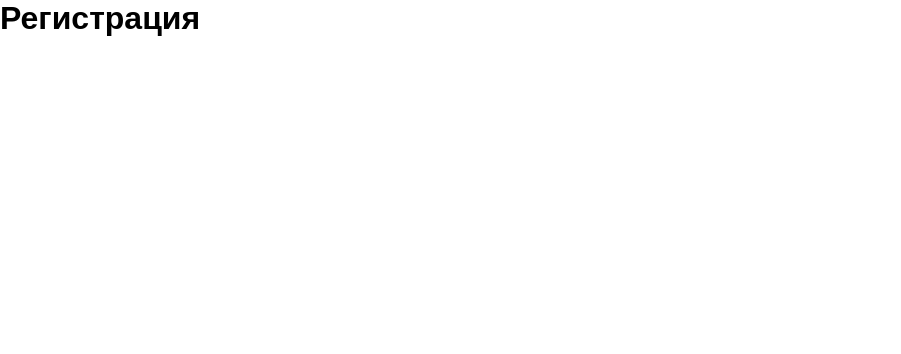
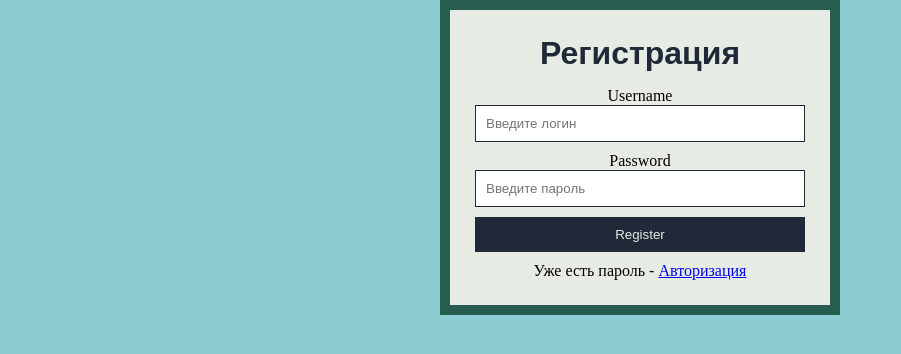
Before and after one commit to cyrox007/SocialChat, a Flask app: page /auth/register in a window 1280 px wide. Shown: the top 354 px of the page, without its empty margins (0-901 px from the left). Run offline with Flask 2, Linux system fonts and the light colour scheme.

Commit message:
update flask

```diff
--- a/app/auth.py
+++ b/app/auth.py
@@ -50,8 +50,6 @@ def auth():
     ).fetchone()
     """ возвращает одну строку из запроса.
         Если запрос не вернул никаких результатов, он возвращает None.
-        Позже будет использоваться функция fetchall(),
-        которая возвращает список всех результатов.
     """
 
     """ хэширует отправленный пароль таким же образом, как и сохраненный хэш,
@@ -90,3 +88,14 @@ def load_logged_in_user():
 def logout():
     session.clear()
     return redirect(url_for('index'))
+
+
+def login_required(view):
+    @functools.wraps(view)
+    def wrapped_view(**kwargs):
+        if g.user is None:
+            return redirect(url_for('auth.login'))
+
+        return view(**kwargs)
+
+    return wrapped_view
--- a/app/templates/auth/register.html
+++ b/app/templates/auth/register.html
@@ -3,6 +3,15 @@
 
 {% block content %}
 
-<h1>{{ title }}</h1>
+
+<form method="post">
+    <h1>{{ title }}</h1>
+    <label for="username">Username</label>
+    <input name="username" id="username" placeholder="Введите логин" required>
+    <label for="password">Password</label>
+    <input type="password" name="password" id="password" placeholder="Введите пароль" required>
+    <input type="submit" value="Register">
+    <p>Уже есть пароль - <a href="{{ url_for('auth.login') }}">Авторизация</a></p>
+</form>
 
 {% endblock %}
--- /dev/null
+++ b/app/templates/auth/style.css
@@ -0,0 +1,41 @@
+form {
+  max-width: 400px;
+  width: 100%;
+  height: auto;
+  margin: 0 auto;
+  padding: 25px;
+  display: -webkit-box;
+  display: -ms-flexbox;
+  display: flex;
+  -webkit-box-orient: vertical;
+  -webkit-box-direction: normal;
+      -ms-flex-direction: column;
+          flex-direction: column;
+  text-align: center;
+  background: var(--color-light);
+  border: 10px solid var(--color-main-dark);
+}
+form h1 {
+  text-align: center;
+  margin-bottom: 15px;
+  color: var(--color-dark);
+}
+form input {
+  padding: 10px;
+  margin-bottom: 10px;
+  border: 1px solid var(--color-dark);
+}
+form input:focus {
+  border: 1px solid var(--color-main);
+}
+form input[type=submit] {
+  cursor: pointer;
+  background: var(--color-dark);
+  border: none;
+  color: var(--color-light);
+  -webkit-transition: background 0.3s ease-in-out;
+  transition: background 0.3s ease-in-out;
+}
+form input[type=submit]:hover {
+  background: var(--color-main-dark);
+}
--- a/app/templates/core/base.html
+++ b/app/templates/core/base.html
@@ -5,8 +5,15 @@
     <meta charset="UTF-8">
     <title>{{ title }}</title>
     <style>
-        {% include 'core/styles.css' %}
+        {% include 'styles.css' %}
     </style>
+    <link type="image/png" sizes="16x16" rel="icon" href="{{ url_for('static', filename='favicon/icons8-pastel-glyph-16.png') }}">
+    <link rel="icon" type="image/png" sizes="192x192" href="{{ url_for('static', filename='favicon/icons8-pastel-glyph-192.png') }}">
+    <link rel="apple-touch-icon" type="image/png" sizes="180x180" href="{{ url_for('static', filename='favicon/icons8-pastel-glyph-180.png') }}">
+    <link color="#26E07F" rel="mask-icon" href="{{ url_for('static', filename='favicon/icons8-pastel-glyph-128.svg') }}">
+    <meta name="msapplication-square70x70logo" content="{{ url_for('static', filename='favicon/icons8-pastel-glyph-70.png') }}">
+    <meta name="msapplication-TileColor" content="#C0FFEE">
+    <meta name="application-name" content="Beautiful application name">
 </head>
 <body>
     {% block content %}{% endblock %}
--- a/app/templates/core/styles.css
+++ b/app/templates/core/style.css
@@ -20,6 +20,10 @@ html {
   font-family: var(--font-main);
   scrollbar-width: thin;
   scrollbar-color: var(--color-dark) var(--color-light-second);
+}
+
+body {
+  background: var(--color-light-second);
 }
 
 *::-webkit-scrollbar-button {
--- /dev/null
+++ b/app/templates/styles.css
@@ -0,0 +1,2 @@
+{% include 'core/style.css' %}
+{% include 'auth/style.css' %}
```
Also changed, not shown: app/templates/auth/login.html (+11 -1 lines), app/static/favicon/icons8-pastel-glyph-128.svg (added), app/static/favicon/icons8-pastel-glyph-16.png (added), app/static/favicon/icons8-pastel-glyph-180.png (added), app/static/favicon/icons8-pastel-glyph-192.png (added), app/static/favicon/icons8-pastel-glyph-70.png (added).
